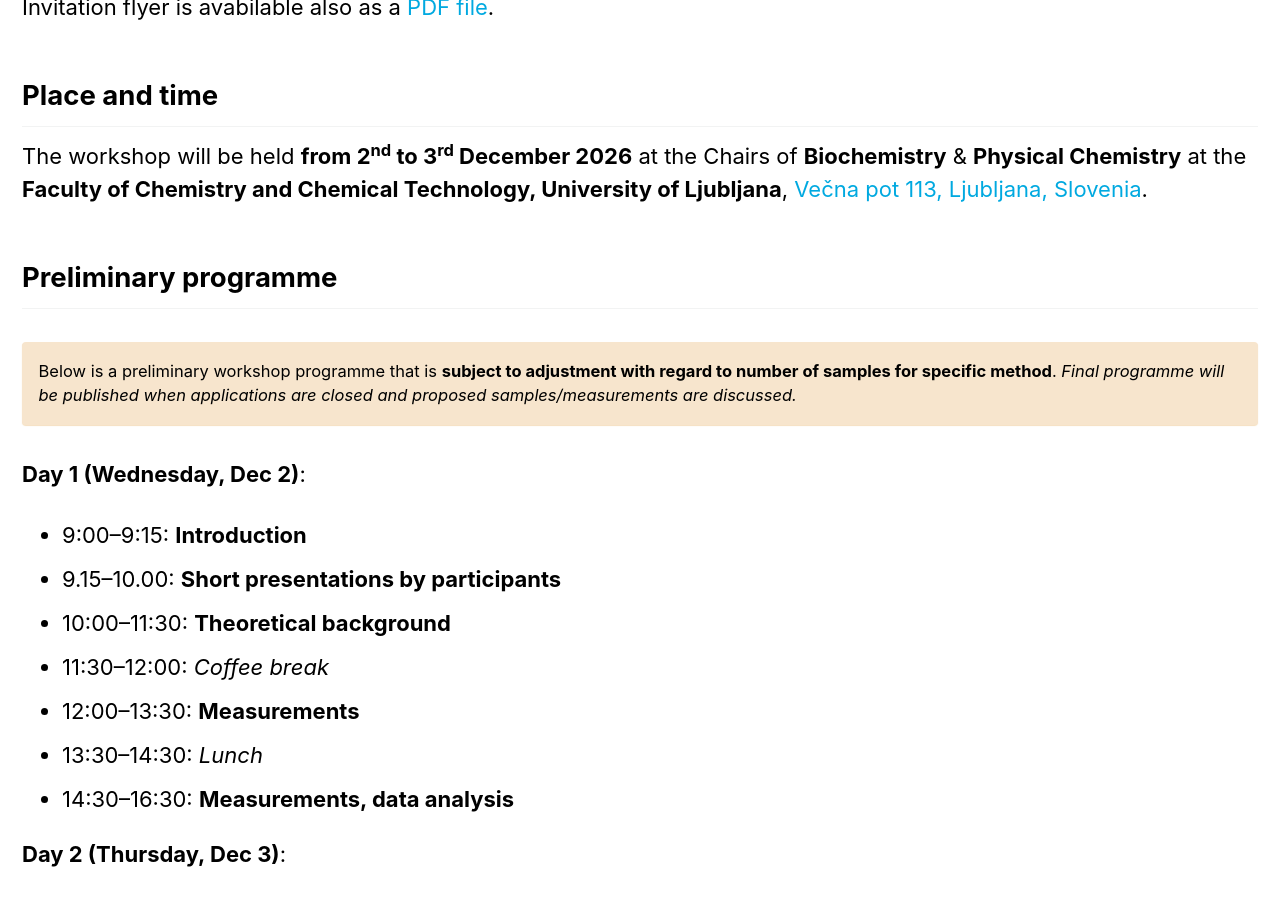
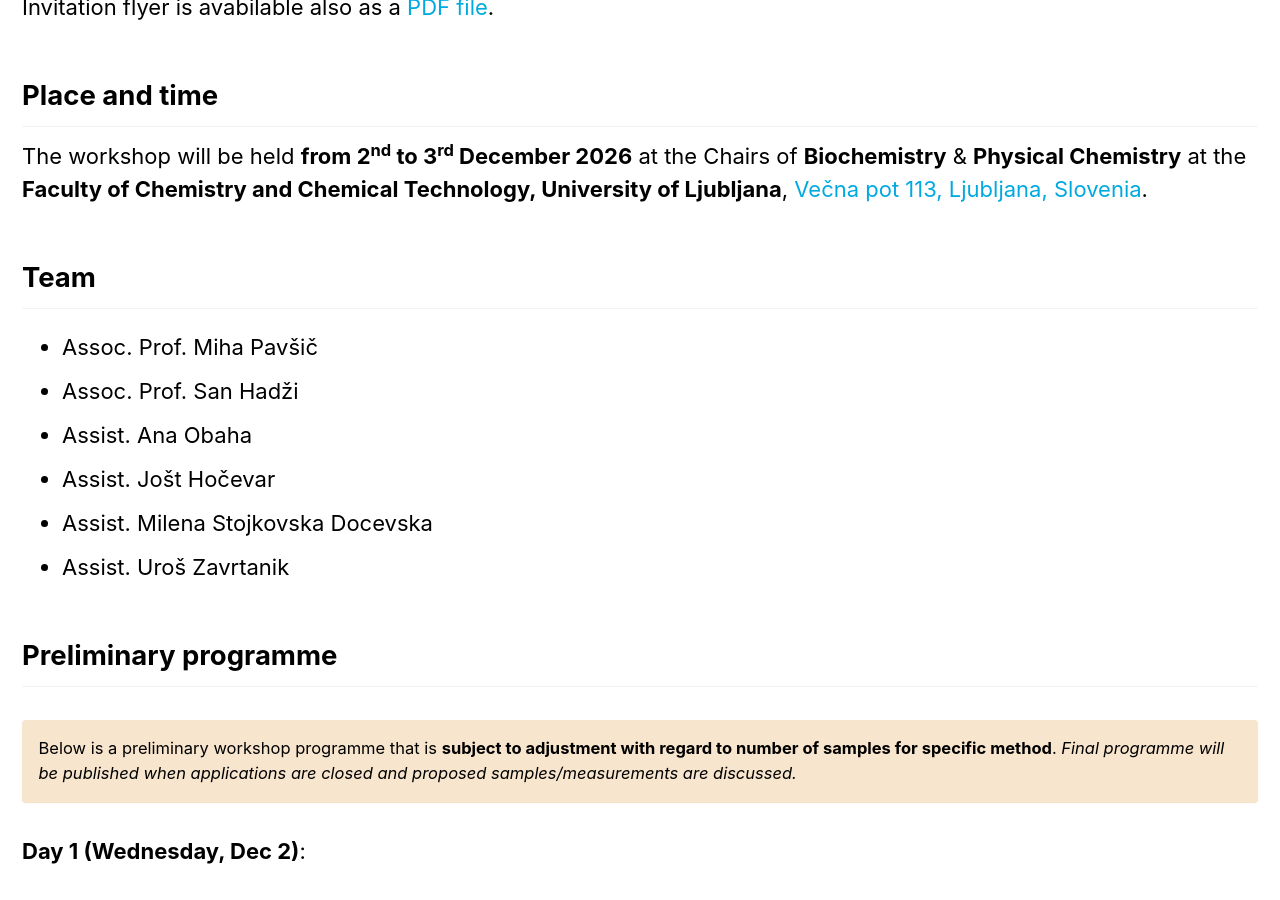
Before and after one commit to InstructSI/instructsi.github.io, a Jekyll site: the page built from _pages/bioproc2026.md, in a window 1280 px wide and 900 px high, scrolled down 1679 px. Built offline with Jekyll 4.4.1, drawn with Linux system fonts in a browser that asks for light colours; cached includes are drawn as plain includes.

Commit message:
Bioproc2026 update

```diff
--- a/_pages/bioproc2026.md
+++ b/_pages/bioproc2026.md
@@ -54,6 +54,15 @@ Invitation flyer is avabilable also as a [PDF file]({{ site.url }}{{ site.baseur
 
 The workshop will be held **from 2<sup>nd</sup> to 3<sup>rd</sup> December 2026** at the Chairs of **Biochemistry** & **Physical Chemistry** at the **Faculty of Chemistry and Chemical Technology, University of Ljubljana**, [Večna pot 113, Ljubljana, Slovenia](https://osm.org/go/0Ik11rVJs?layers=P&m=).
 
+## Team
+
+- Assoc. Prof. Miha Pavšič
+- Assoc. Prof. San Hadži
+- Assist. Ana Obaha
+- Assist. Jošt Hočevar
+- Assist. Milena Stojkovska Docevska
+- Assist. Uroš Zavrtanik
+
 ## Preliminary programme
 
 Below is a preliminary workshop programme that is **subject to adjustment with regard to number of samples for specific method**. *Final programme will be published when applications are closed and proposed samples/measurements are discussed.*
```
